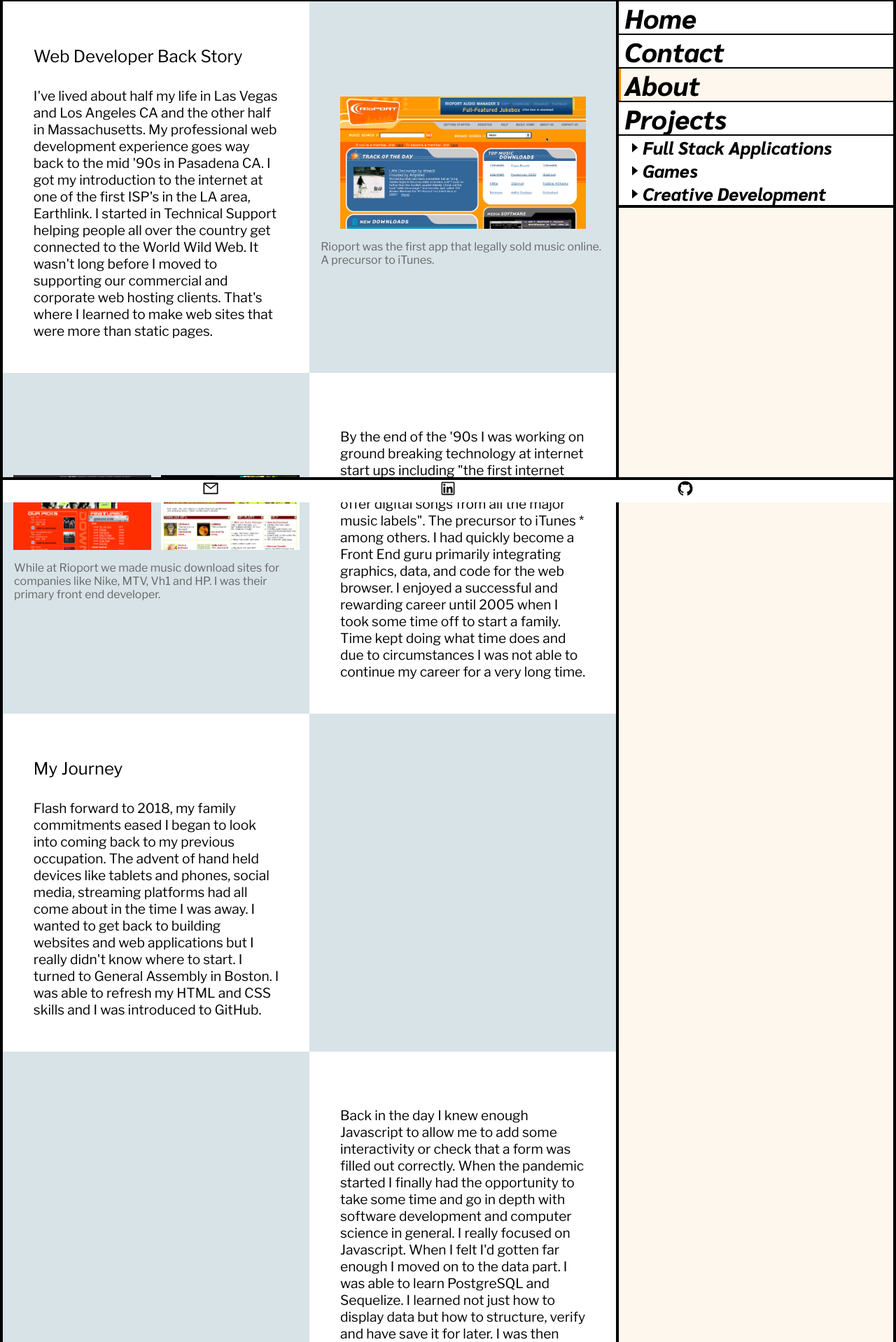
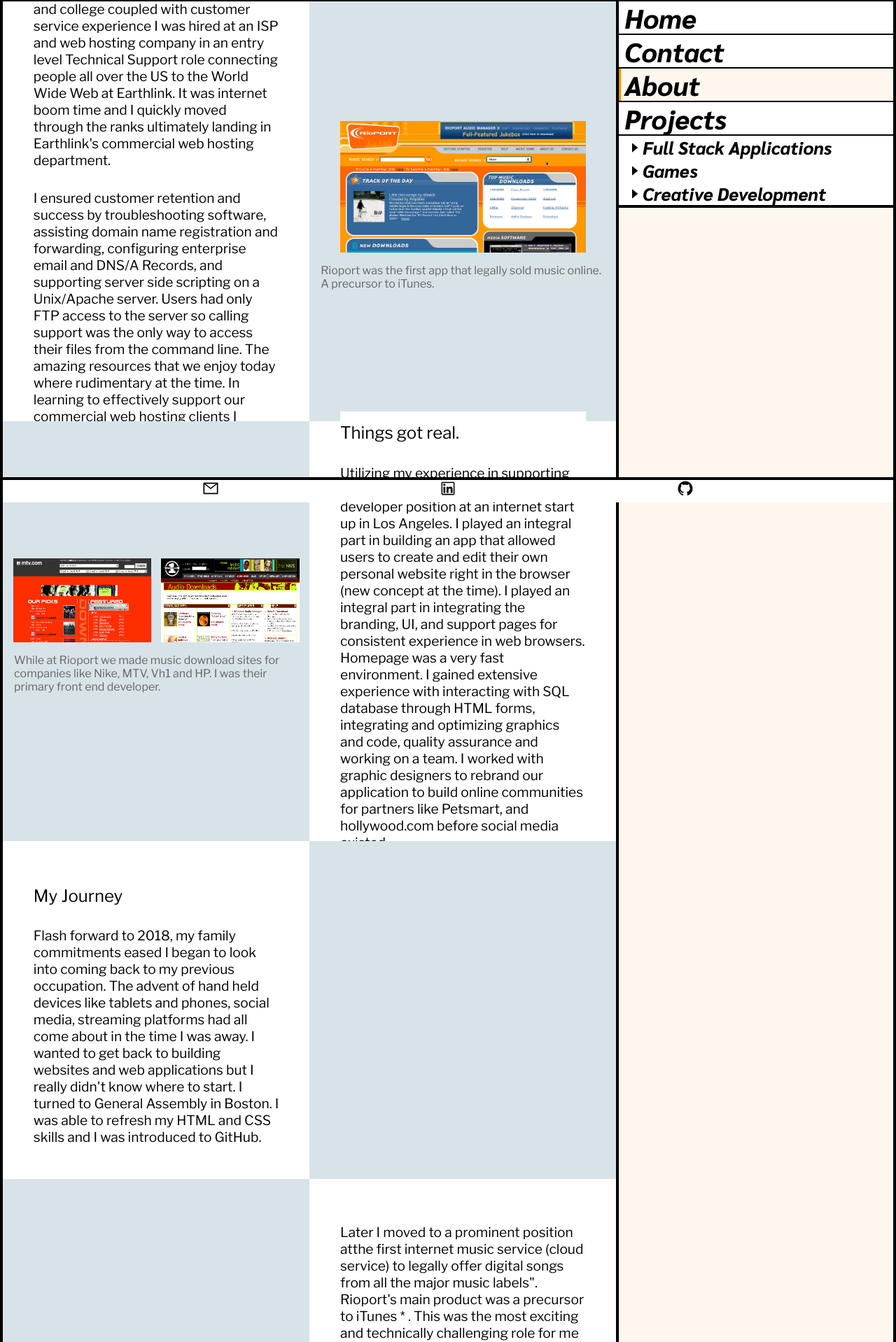
Before and after one commit to Taylor-H/portfolio, a React (Create React App) app: page /about in a window 1280 px wide. Shown: the part 82-2000 px from the top of the page at 70% size. Built offline with nearby package versions, Linux system fonts and the light colour scheme.

Commit message:
edited about

```diff
--- a/src/components/About/index.js
+++ b/src/components/About/index.js
@@ -10,15 +10,28 @@
         <div className="para">
           <h5 id="detail-header">Web Developer Back Story</h5>
           <p className="summary-text">
-            I've lived about half my life in Las Vegas and Los Angeles CA and
-            the other half in Massachusetts. My professional web development
-            experience goes way back to the mid '90s in Pasadena CA. I got my
-            introduction to the internet at one of the first ISP's in the LA
-            area, Earthlink. I started in Technical Support helping people all
-            over the country get connected to the World Wild Web. It wasn't long
-            before I moved to supporting our commercial and corporate web
-            hosting clients. That's where I learned to make web sites that were
-            more than static pages.
+            My tech history begins in Southern California in the mid 90s. Having
+            a parent that was a software developer and several CS classes in
+            high school and college coupled with customer service experience I
+            was hired at an ISP and web hosting company in an entry level
+            Technical Support role connecting people all over the US to the
+            World Wide Web at Earthlink. It was internet boom time and I quickly
+            moved through the ranks ultimately landing in Earthlink's commercial
+            web hosting department.
+          </p>
+          <p className="summary-text">
+            I ensured customer retention and success by troubleshooting
+            software, assisting domain name registration and forwarding,
+            configuring enterprise email and DNS/A Records, and supporting
+            server side scripting on a Unix/Apache server. Users had only FTP
+            access to the server so calling support was the only way to access
+            their files from the command line. The amazing resources that we
+            enjoy today where rudimentary at the time. In learning to
+            effectively support our commercial web hosting clients I learned
+            everything I could about web design, web browsers, HTML, Javascript
+            and server side scripting. Most importantly I learned how to
+            communicate with people of varying technical backgrounds in an
+            informed yet empathetic manner.
           </p>
         </div>
       </li>
@@ -26,7 +39,8 @@
         <div className="photo1">
           <img src={rioport} alt="rioport preview" />
           <p>
-            Rioport was the first app that legally sold music online. A precursor to iTunes.
+            Rioport was the first app that legally sold music online. A
+            precursor to iTunes.
           </p>
         </div>
       </li>
@@ -35,31 +49,27 @@
           <img src={mtv} alt="mtv preview" />
           <img src={vh1} alt="vh1 preview" />
           <p>
-            While at Rioport we made music download sites for companies like Nike, MTV, Vh1 and HP. I was their primary front end developer.
+            While at Rioport we made music download sites for companies like
+            Nike, MTV, Vh1 and HP. I was their primary front end developer.
           </p>
         </div>
       </li>
       <li className="flex-item one">
         <div className="para">
+          <h5 id="detail-header">Things got real.</h5>
           <p className="summary-text">
-            By the end of the '90s I was working on ground breaking technology
-            at internet start ups including{' '}
-            <a href="https://en.wikipedia.org/wiki/RioPort">
-              "the first internet music service (cloud service) to legally offer
-              digital songs from all the major music labels".
-            </a>{' '}
-            The precursor to{' '}
-            <a
-              href="https://variety.com/2001/digital/news/mtvi-rioport-big-5-pact-for-downloads-1117796560/"
-              alt="another RioPort article">
-              iTunes *
-            </a>{' '}
-            among others. I had quickly become a Front End guru primarily
-            integrating graphics, data, and code for the web browser. I enjoyed
-            a successful and rewarding career until 2005 when I took some time
-            off to start a family. Time kept doing what time does and due to
-            circumstances I was not able to continue my career for a very long
-            time.
+            Utilizing my experience in supporting web developers I landed a
+            front end developer position at an internet start up in Los Angeles.
+            I played an integral part in building an app that allowed users to
+            create and edit their own personal website right in the browser (new
+            concept at the time). I played an integral part in integrating the
+            branding, UI, and support pages for consistent experience in web
+            browsers. Homepage was a very fast environment. I gained extensive
+            experience with interacting with SQL database through HTML forms,
+            integrating and optimizing graphics and code, quality assurance and
+            working on a team. I worked with graphic designers to rebrand our
+            application to build online communities for partners like Petsmart,
+            and hollywood.com before social media existed.
           </p>
         </div>
       </li>
@@ -91,15 +101,20 @@
       <li className="flex-item one">
         <div className="para">
           <p className="summary-text">
-            Back in the day I knew enough Javascript to allow me to add some
-            interactivity or check that a form was filled out correctly. When
-            the pandemic started I finally had the opportunity to take some time
-            and go in depth with software development and computer science in
-            general. I really focused on Javascript. When I felt I'd gotten far
-            enough I moved on to the data part. I was able to learn PostgreSQL
-            and Sequelize. I learned not just how to display data but how to
-            structure, verify and have save it for later. I was then able to
-            make <Link to="">a basic CRUD app</Link> with NodeJS and Express.
+            Later I moved to a prominent position at
+            <a href="https://en.wikipedia.org/wiki/RioPort">
+              the first internet music service (cloud service) to legally offer
+              digital songs from all the major music labels
+            </a>". Rioport's main product was a precursor to iTunes * . This was the
+            most exciting and technically challenging role for me yet. I worked
+            closely with our in-house graphic designers and designers from
+            companies like Nike, and MTV to rebrand Rioport's app and content to
+            their specific design and use. Working with design, engineering and
+            marketing integrate graphics, data, and HTML/CSS for the web browser
+            and then optimizing the final product was my main role. Additionally
+            I worked with marketing to set up scheduled press releases,
+            promotional pages, and content updates on the corporate marketing
+            side of the site.
           </p>
         </div>
       </li>
```
Also changed, not shown: 1 other file (tests, documents, lock files or other folders).
